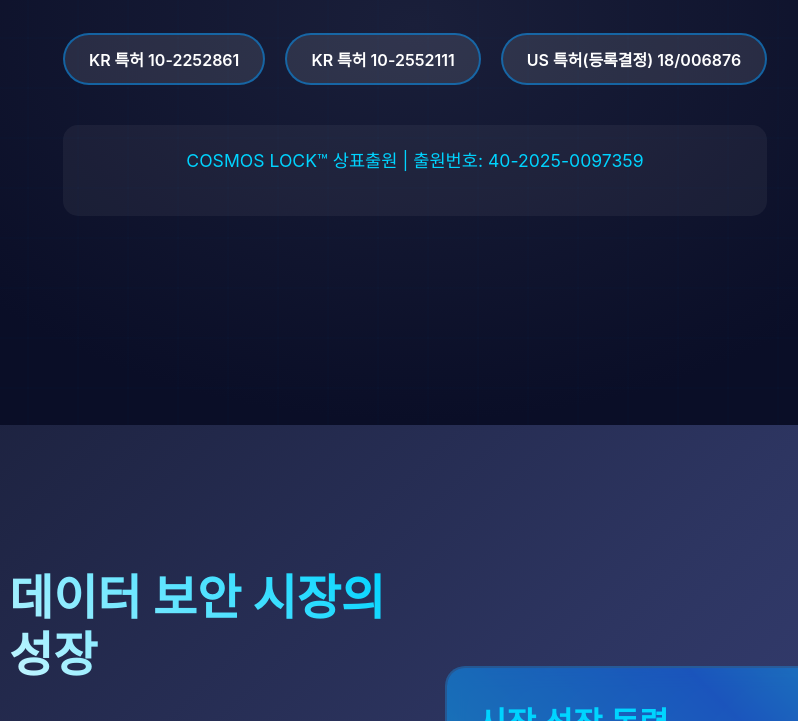
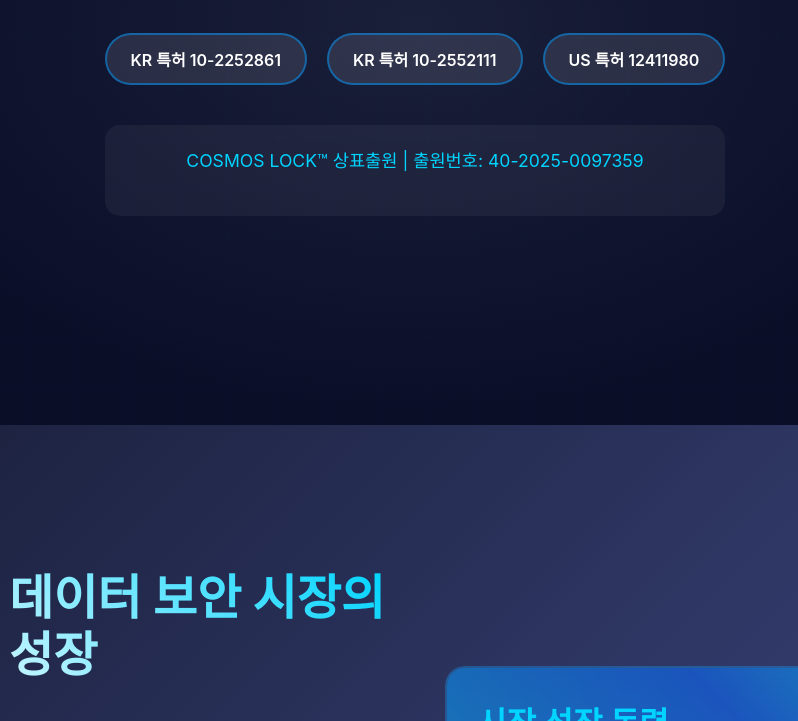
Before and after one commit to Yoon-Seong-min/cosmoslock-home, a plain HTML site: page cosmoslock_factsheet_kr.html in a window 1280 px wide. Shown: the part 375-1096 px from the top of the page, without its empty margins (225-1023 px from the left). Drawn offline with Linux system fonts and the light colour scheme.

Commit message:
Update cosmoslock_factsheet_kr.html

```diff
--- a/cosmoslock_factsheet_kr.html
+++ b/cosmoslock_factsheet_kr.html
@@ -441,7 +441,7 @@
                 <div class="patent-info">
                     <div class="patent-badge">KR 특허 10-2252861</div>
                     <div class="patent-badge">KR 특허 10-2552111</div>
-                    <div class="patent-badge">US 특허(등록결정) 18/006876</div>
+                    <div class="patent-badge">US 특허 12411980</div>
                 </div>
                 <div style="margin-top: 40px; padding: 20px; background: rgba(255,255,255,0.05); border-radius: 15px;">
                     <p style="font-size: 1.1em; color: #00d4ff;">
```
